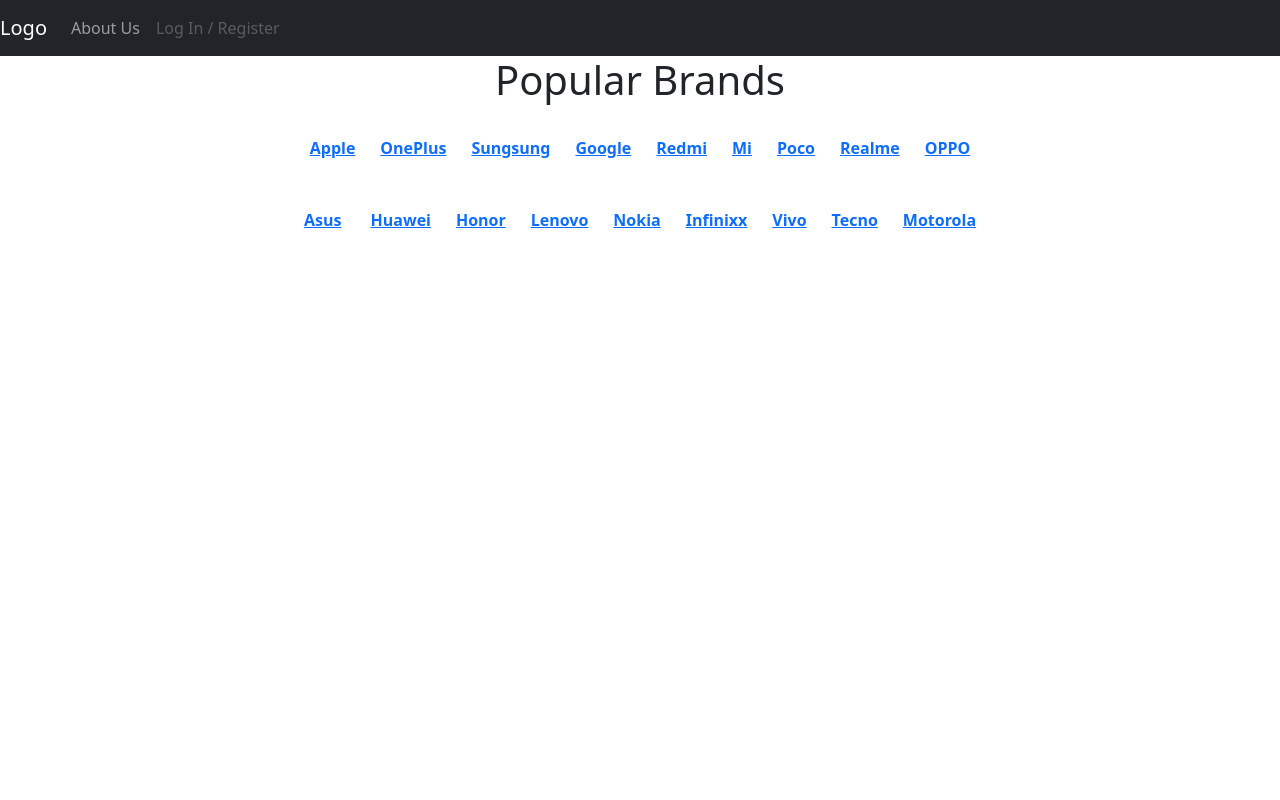
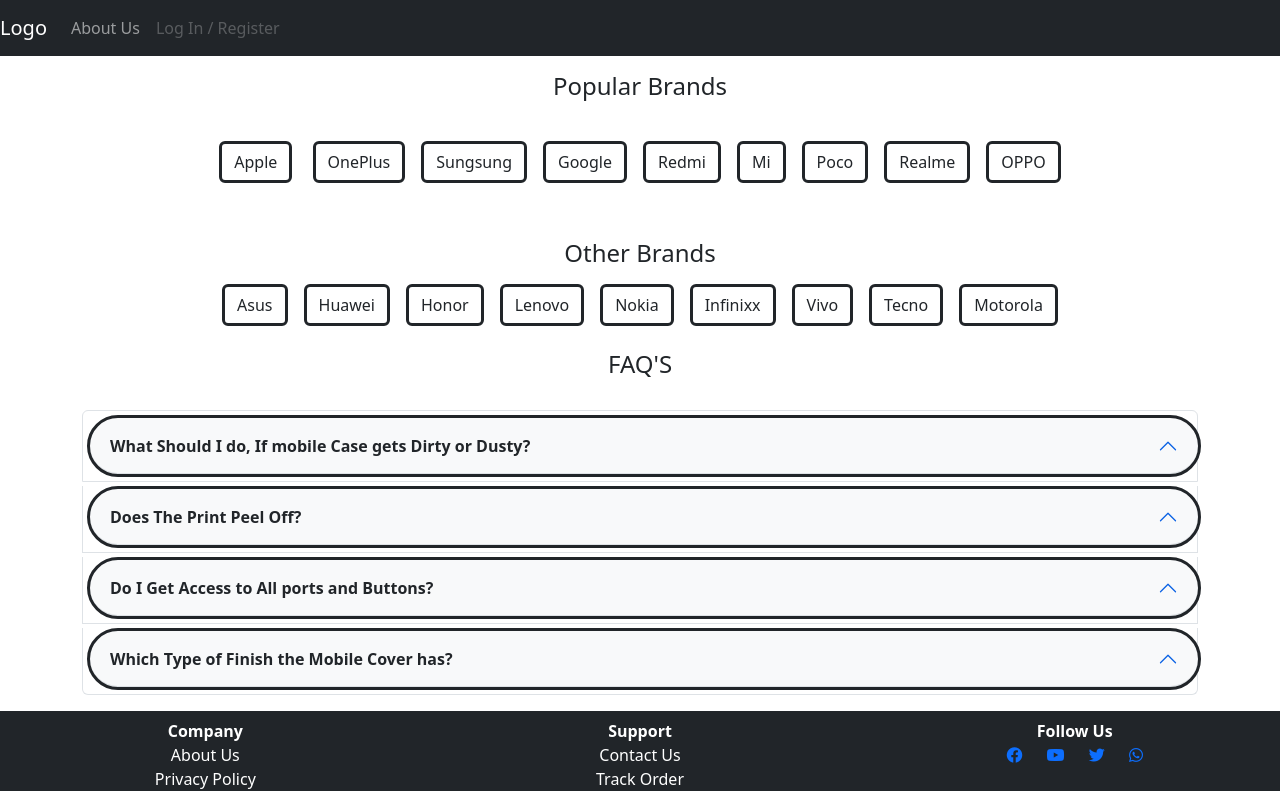
Before and after one commit to Mahtab-Hossain/Custome-Mobile-BackCover, a plain HTML site: page index.html in a window 1280 px wide. Drawn offline with nearby package versions, Linux system fonts and the light colour scheme.

Commit message:
Adding brands,faqs,footer using bootstrap and html

```diff
--- a/index.css
+++ b/index.css
@@ -0,0 +1,7 @@
+footer a{
+    text-decoration: none;
+    margin: 5px 10px;
+}
+footer a:hover{
+    color: bisque;
+}
--- a/index.html
+++ b/index.html
@@ -6,6 +6,7 @@
     <meta http-equiv="X-UA-Compatible" content="IE=edge">
     <meta name="viewport" content="width=device-width, initial-scale=1.0">
     <title>Home</title>
+    <link rel="stylesheet" href="index.css">
 
     <!-- ==========Bootstrap CDN Link Start Section ========== -->
     <link rel="stylesheet" href="https://cdn.jsdelivr.net/npm/bootstrap@5.2.3/dist/css/bootstrap.min.css">
@@ -19,8 +20,11 @@
 </head>
 <body>
 <header>
-    <nav class="navbar navbar-expand-lg navbar-dark bg-dark justify-content-center">
+    <nav class="navbar navbar-expand-lg navbar-dark bg-dark justify-content-center fixed-top">
         <a class="navbar-brand" href="#">Logo</a>
+        <button class="navbar-toggler" type="button" data-bs-toggle="collapse" data-bs-target="#navbarSupportedContent" aria-controls="navbarSupportedContent" aria-expanded="false" aria-label="Toggle navigation">
+          <span class="navbar-toggler-icon"></span>
+        </button>
         <div class="collapse navbar-collapse" id="navbarSupportedContent">
           <ul class="navbar-nav mr-auto">
             <li class="nav-item active">
@@ -31,17 +35,107 @@
           </ul>
         </div>
       </nav>
-</header>
+</header><br><br><br>
+
 
 <!--popular band start-->
-<h1 align="center">Popular Brands</h1><br>
-<div align="center">
-<a href=""><strong>Apple</strong></a>&nbsp &nbsp &nbsp <a href=""><strong>OnePlus</strong></a>&nbsp &nbsp &nbsp <a href=""><strong>Sungsung</strong></a>&nbsp &nbsp &nbsp <a href=""><strong>Google</strong></a>&nbsp &nbsp &nbsp <a href=""><strong>Redmi</strong></a>&nbsp &nbsp &nbsp <a href=""><strong>Mi</strong></a>&nbsp &nbsp &nbsp <a href=""><strong>Poco</strong></a>&nbsp &nbsp &nbsp <a href=""><strong>Realme</strong></a>&nbsp &nbsp &nbsp <a href=""><strong>OPPO</strong></a><br><br><br>
-<a href=""><strong>Asus</strong></a> &nbsp &nbsp &nbsp <a href=""><strong>Huawei</strong></a>&nbsp &nbsp &nbsp <a href=""><strong>Honor</strong></a>&nbsp &nbsp &nbsp <a href=""><strong>Lenovo</strong></a>&nbsp &nbsp &nbsp <a href=""><strong>Nokia</strong></a>&nbsp &nbsp &nbsp <a href=""><strong>Infinixx</strong></a>&nbsp &nbsp &nbsp <a href=""><strong>Vivo</strong></a>&nbsp &nbsp &nbsp <a href=""><strong>Tecno</strong></a>&nbsp &nbsp &nbsp <a href=""><strong>Motorola</strong></a>
+<main>
+  <div class="container text-center">
+    <h4>Popular Brands</h4><br>
+    <div class="text-center">
+    <a href="#" class="btn btn-outline-dark border rounded-2 border-3 border-dark m-2">Apple</a> <a href="#" class="btn btn-outline-dark border rounded-2 border-3 border-dark m-2">OnePlus</a><a href="#" class="btn btn-outline-dark border rounded-2 border-3 border-dark m-2">Sungsung</a><a href="#" class="btn btn-outline-dark border rounded-2 border-3 border-dark m-2">Google</a><a href="#" class="btn btn-outline-dark border rounded-2 border-3 border-dark m-2">Redmi</a><a href="#" class="btn btn-outline-dark border rounded-2 border-3 border-dark m-2">Mi</a><a href="#" class="btn btn-outline-dark border rounded-2 border-3 border-dark m-2">Poco</a><a href="#" class="btn btn-outline-dark border rounded-2 border-3 border-dark m-2">Realme</a><a href="#" class="btn btn-outline-dark border rounded-2 border-3 border-dark m-2">OPPO</a><br><br><br>
+    <h4>Other Brands</h4>
+    <a href="#" class="btn btn-outline-dark border rounded-2 border-3 border-dark m-2">Asus</a><a href="#" class="btn btn-outline-dark border rounded-2 border-3 border-dark m-2">Huawei</a><a href="#" class="btn btn-outline-dark border rounded-2 border-3 border-dark m-2">Honor</a><a href="#" class="btn btn-outline-dark border rounded-2 border-3 border-dark m-2">Lenovo</a><a href="#" class="btn btn-outline-dark border rounded-2 border-3 border-dark m-2">Nokia</a><a href="#" class="btn btn-outline-dark border rounded-2 border-3 border-dark m-2">Infinixx</a><a href="#" class="btn btn-outline-dark border rounded-2 border-3 border-dark m-2">Vivo</a><a href="#" class="btn btn-outline-dark border rounded-2 border-3 border-dark m-2">Tecno</a><a href="#" class="btn btn-outline-dark border rounded-2 border-3 border-dark m-2">Motorola</a>
+    </div>
+
+  </div>
+
+  <!--popular band End-->
+
+  <!-- FAQs start-->
+
+  <h4 class="text-center mt-3">FAQ'S</h4><br>
+  <div class="container">
+    <div class="accordion">
+      <!--accordion item1 start-->
+      <div class="accordion-item">
+        <p class="bg-light border border-3 border-dark text-dark rounded-5 fw-bold m-1 accordion-button" data-bs-target="#item1" data-bs-toggle="collapse">What Should I do, If mobile Case gets Dirty or Dusty? </p>
+        <div class="accordion-collapse collapse" id="item1">
+         <div class="accordion-body bg-dark text-white border border-3 border-dark rounded-5 m-3 text-center">
+           <p>You can wash the case with soap water and clean it with a soft cloth and reuse the mobile cover as you use it before.</p>
+         </div>
+        </div>
+        </div>
+               <!--accordion item1 end-->
+
+              <!--accordion item2 end-->
+              <div class="accordion-item">
+                <p class="bg-light border border-3 border-dark text-dark rounded-5 fw-bold  m-1 accordion-button" data-bs-target="#item2" data-bs-toggle="collapse">Does The Print Peel Off?
+
+                </p>
+                <div class="accordion-collapse collapse" id="item2">
+                 <div class="accordion-body bg-dark text-white border border-3 border-dark rounded-5 m-3 text-center">
+                   <p>No, the print on the mobile back cover will never peel off. You can ask for refund, if the print peels off.
+
+                   </p>
+                 </div>
+                </div>
+                </div>
+              <!--accordion item2 end-->
+
+              <!--accordion item3 start-->
+              <div class="accordion-item">
+                <p class="bg-light border border-3 border-dark text-dark rounded-5 fw-bold  m-1 accordion-button" data-bs-target="#item3" data-bs-toggle="collapse">Do I Get Access to All ports and Buttons?</p>
+                <div class="accordion-collapse collapse" id="item3">
+                 <div class="accordion-body bg-dark text-white border border-3 border-dark rounded-5 m-3 text-center">
+                   <p>Yes, our mobile cover has access to all standard buttons and ports.</p>
+                 </div>
+                </div>
+                </div>
+              <!--accordion item3 end-->
+
+              <!--accordion item4 start-->
+
+              <div class="accordion-item">
+                <p class="bg-light border border-3 border-dark text-dark rounded-5 fw-bold  m-1 accordion-button" data-bs-target="#item4" data-bs-toggle="collapse">Which Type of Finish the Mobile Cover has?</p>
+                <div class="accordion-collapse collapse" id="item4">
+                 <div class="accordion-body bg-dark text-white border border-3 border-dark rounded-5 m-3 text-center">
+                   <p>We offer Matte Finish to All Mobile Covers we made</p>
+                 </div>
+                </div>
+                </div>
+
+              <!--accordion item4 end-->
 
 
-</div>
-<!--popular band End-->
+    </div>
+  </div>
+                  <!-- FAQs end-->
+</main>
+
+                 <!--Footer start-->
+<footer class="mt-3">
+  <div class="row bg-dark text-white">
+    <div class="col text-center mt-2">
+      <strong>Company</strong><br>
+      <a href="#" class="text-white mt-2">About Us</a><br>
+      <a href="#"class="text-white mt-2">Privacy Policy</a>
+    </div>
+    <div class="col text-center mt-2">
+      <strong>Support</strong><br>
+      <a href="#"class="text-white mt-2">Contact Us</a><br>
+      <a href="#"class="text-white mt-2">Track Order</a>
+    </div>
+    <div class="col text-center mt-2 ">
+      <strong>Follow Us</strong><br>
+      <a href="#"><i class="fab fa-facebook"></i></a>
+      <a href="#"><i class="fab fa-youtube"></i></a>
+      <a href="#"><i class="fab fa-twitter"></i></a>
+      <a href="#"><i class="fab fa-whatsapp"></i></a>
+    </div>
+  </div>
+</footer>
+                <!--Footer End-->
 
 </body>
 </html>
```
